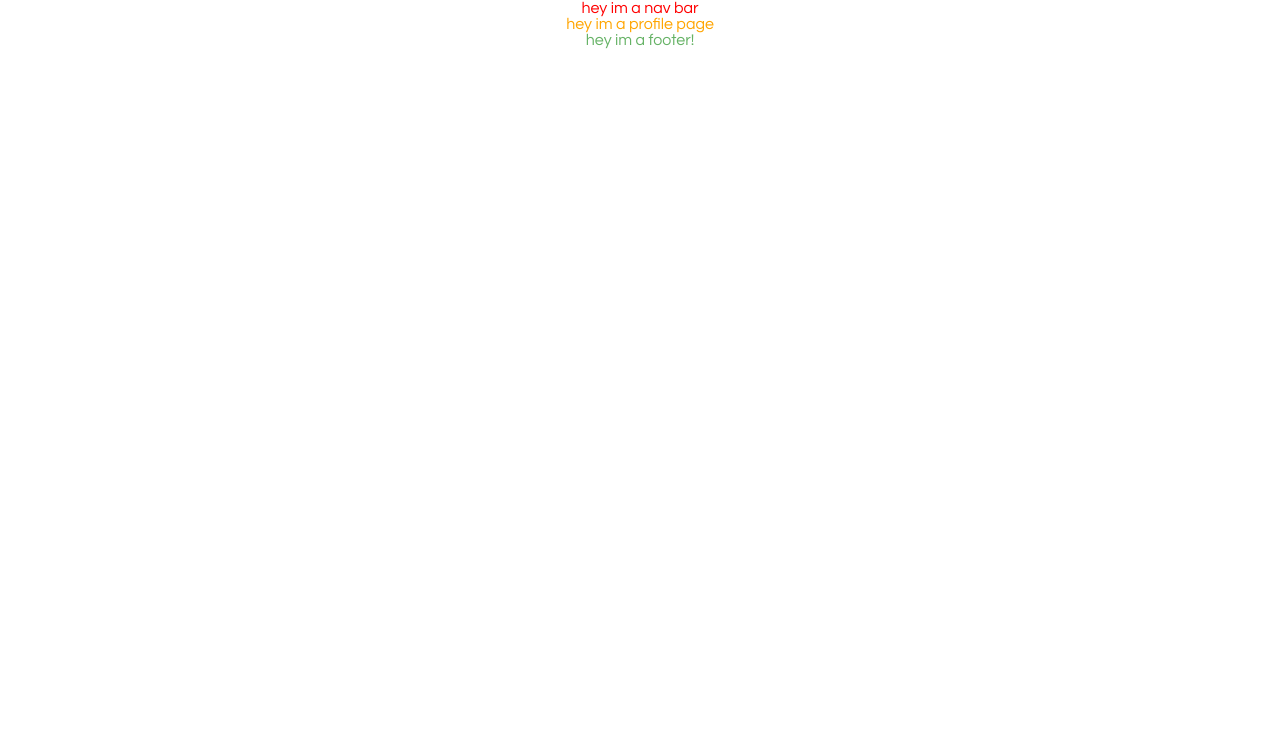
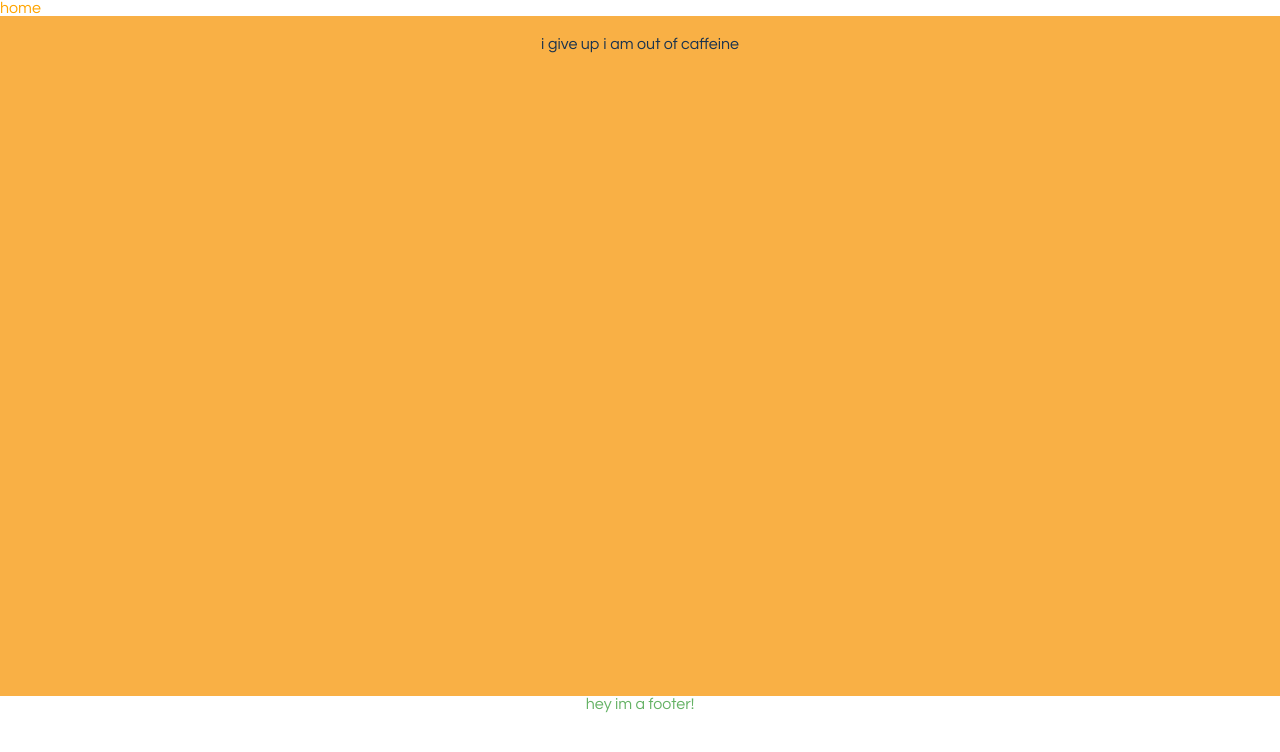
Before and after one commit to simplif-ai/application, a React (Create React App) app in the folder Frontend/: page /profile in a window 1280 px wide. Shown: the top 752 px of the page. Built offline with nearby package versions, Linux system fonts and the light colour scheme.

Commit message:
Tried to do something but died instead

```diff
--- a/Frontend/src/css/nav.css
+++ b/Frontend/src/css/nav.css
@@ -1,8 +1,13 @@
 .nav {
   opacity:.6;
   color: red;
+
 }
 
 .nav:hover {
   opacity:1;
 }
+
+.home {
+  text-align: left;
+}
--- a/Frontend/src/pages/components/Nav.js
+++ b/Frontend/src/pages/components/Nav.js
@@ -3,8 +3,11 @@ import '../../css/nav.css';
 
 const Nav = () => (
   <div className="nav">
-  hey im a nav bar
+    <div className="home">
+    home
+    </div>
   </div>
+
 );
 
 export default Nav;
--- a/Frontend/src/pages/profile/Profile.js
+++ b/Frontend/src/pages/profile/Profile.js
@@ -2,8 +2,8 @@ import React from 'react';
 import '../../css/profile.css';
 
 const Profile = () => (
-  <div className="profile">
-  hey im a profile page
+  <div className="page bgorange">
+    i give up i am out of caffeine
   </div>
 );
 
```
